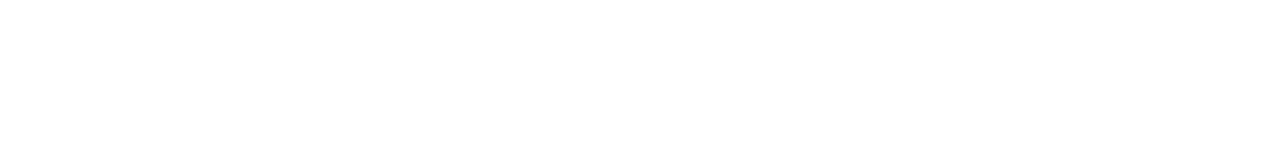
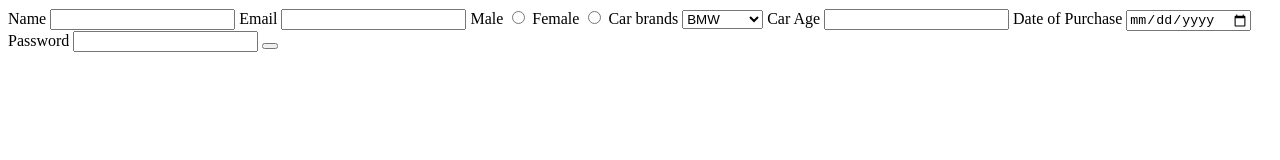
Before and after one commit to acciojob/car-insurance-form-Rajatx7, a website: page main.html in a window 1280 px wide. Drawn offline with Linux system fonts and the light colour scheme.

Commit message:
created a submission

```diff
--- a/main.html
+++ b/main.html
@@ -8,7 +8,31 @@
 
 <body>
 	<!-- the entire body must be written by student -->
-    <script type="text/javascript" src="./script.js">
+    <form>
+		<label for="name">Name</label>
+		<input type="text" id="name" required>
+		<label for="email">Email</label>
+		<input type="email" id="email" required>
+		<label for="male">Male</label>
+		<input type="radio" id="male" required name="gender">
+		<label for="fm">Female</label>
+		<input type="radio" id="fm" required name="gender">
+		<label for="cars">Car brands</label>
+		<select id="cars">
+			<option>BMW</option>
+			<option>Audi</option>
+			<option>Mercedez</option>
+		</select>
+		<label for="carage">Car Age</label>
+		<input type="number" id="carage" required>
+		<label for="dop">Date of Purchase</label>
+		<input type="date" id="dop" required>
+		<label for="password">Password</label>
+		<input type="password" id="password" required>
+		<button type="submit"></button>
+	</form>
+
+	<script type="text/javascript" src="./script.js">
 </script>
 
 </body>
```
